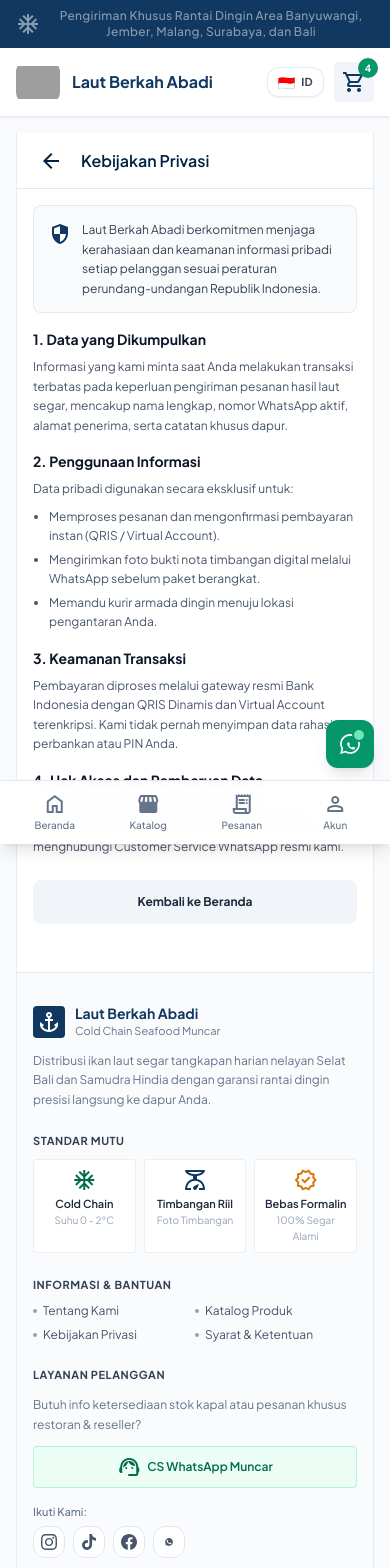
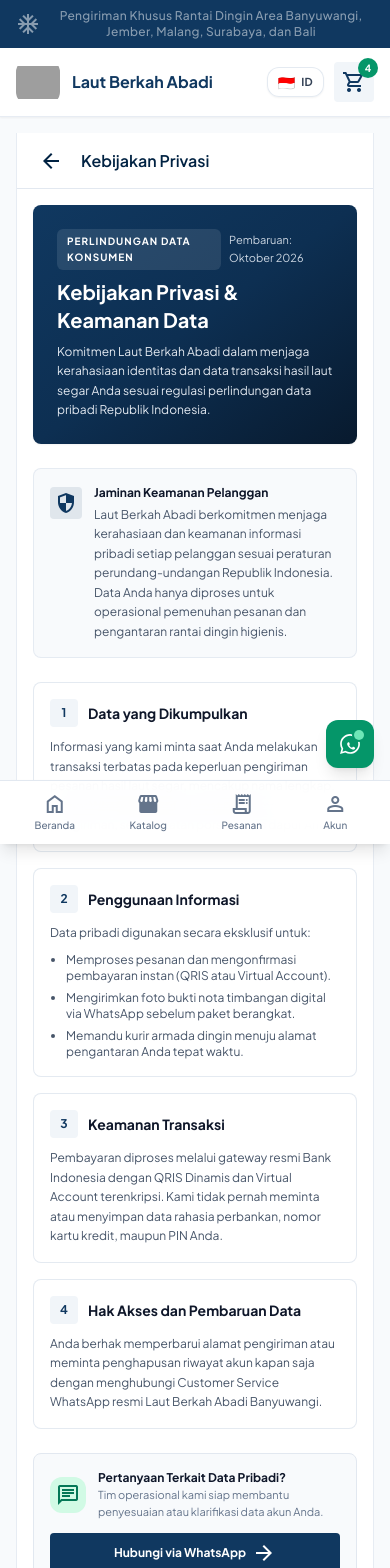
Before and after one commit to marhel28/jualikan-asin, a Nuxt app: page /kebijakan-privasi in a window 390 px wide. Shown: the top 1568 px of the page. Built offline with nearby package versions, Linux system fonts and the light colour scheme; grey boxes are pictures that could not be loaded.

Commit message:
feat(legal): responsive clean desktop & tablet view for privacy policy page

```diff
--- a/pages/kebijakan-privasi.vue
+++ b/pages/kebijakan-privasi.vue
@@ -24,10 +24,18 @@
 
 <template>
   <div class="bg-[#F8FAFC] text-slate-900 font-sans antialiased min-h-screen flex flex-col items-center">
-    <div class="w-full max-w-md bg-white min-h-screen flex flex-col border-x border-slate-200/80 shadow-none pb-24">
+    <!-- Desktop Breadcrumb (hidden on mobile) -->
+    <nav class="hidden md:flex w-full max-w-5xl lg:max-w-6xl px-6 pt-4 pb-2 items-center gap-2 text-xs text-slate-500">
+      <NuxtLink to="/" class="hover:text-[#103860] transition-colors">Beranda</NuxtLink>
+      <span class="text-slate-300">/</span>
+      <span class="text-slate-900 font-medium">Kebijakan Privasi</span>
+    </nav>
 
-      <!-- Top Navigation -->
-      <header class="sticky top-0 z-40 bg-white/95 backdrop-blur-md border-b border-slate-200 px-4 h-14 flex items-center justify-between">
+    <!-- Shell Container: mobile default, expanded responsive card on md+ -->
+    <div class="w-full max-w-md md:max-w-5xl lg:max-w-6xl bg-white min-h-screen md:min-h-0 flex flex-col border-x border-slate-200/80 md:border md:rounded-2xl md:my-6 shadow-none pb-24 md:pb-10 overflow-hidden">
+
+      <!-- Top Navigation (Mobile only, hidden on md+) -->
+      <header class="md:hidden sticky top-0 z-40 bg-white/95 backdrop-blur-md border-b border-slate-200 px-4 h-14 flex items-center justify-between">
         <div class="flex items-center gap-3">
           <button
             type="button"
@@ -42,53 +50,145 @@
       </header>
 
       <!-- Content -->
-      <main class="p-4 flex flex-col gap-4 text-xs text-slate-600 leading-relaxed">
-        <div class="bg-slate-50 border border-slate-200/80 rounded-xl p-3.5 flex items-start gap-2.5">
-          <span class="material-symbols-outlined text-[20px] text-[#103860] mt-0.5">security</span>
-          <p class="text-slate-700">
-            Laut Berkah Abadi berkomitmen menjaga kerahasiaan dan keamanan informasi pribadi setiap pelanggan sesuai peraturan perundang-undangan Republik Indonesia.
+      <main class="p-4 md:p-8 lg:p-10 flex flex-col gap-6 md:gap-8 text-xs text-slate-600 leading-relaxed">
+
+        <!-- Header Banner -->
+        <div class="p-6 md:p-8 rounded-xl bg-gradient-to-br from-[#103860] via-[#0d2f52] to-[#081a2e] text-white flex flex-col md:flex-row md:items-center justify-between gap-5 shadow-sm">
+          <div class="flex flex-col gap-2 max-w-2xl">
+            <div class="inline-flex items-center gap-2 self-start">
+              <span class="px-2.5 py-1 rounded-md bg-white/10 text-white text-[10px] font-bold tracking-widest uppercase">
+                Perlindungan Data Konsumen
+              </span>
+              <span class="text-[11px] text-slate-300">Pembaruan: Oktober 2026</span>
+            </div>
+            <h2 class="text-xl md:text-2xl font-bold text-white">Kebijakan Privasi & Keamanan Data</h2>
+            <p class="text-slate-200 text-xs md:text-sm leading-relaxed">
+              Komitmen Laut Berkah Abadi dalam menjaga kerahasiaan identitas dan data transaksi hasil laut segar Anda sesuai regulasi perlindungan data pribadi Republik Indonesia.
             </p>
           </div>
 
-        <div class="flex flex-col gap-2">
-          <h2 class="font-bold text-slate-900 text-sm">1. Data yang Dikumpulkan</h2>
-          <p>
-            Informasi yang kami minta saat Anda melakukan transaksi terbatas pada keperluan pengiriman pesanan hasil laut segar, mencakup nama lengkap, nomor WhatsApp aktif, alamat penerima, serta catatan khusus dapur.
+          <div class="hidden lg:flex flex-col gap-1.5 p-3.5 bg-white/10 backdrop-blur-xs rounded-xl border border-white/15 text-right shrink-0">
+            <span class="text-[11px] text-slate-300 font-medium">Standar Privasi</span>
+            <span class="text-sm font-bold text-emerald-400 flex items-center justify-end gap-1">
+              <span class="material-symbols-outlined text-[16px]">verified_user</span>
+              Terenkripsi & Aman
+            </span>
+            <span class="text-[10px] text-slate-300">Cold Chain Hub Muncar</span>
+          </div>
+        </div>
+
+        <!-- Ikhtisar Komitmen Keamanan -->
+        <div class="bg-slate-50 border border-slate-200/80 rounded-xl p-4 flex items-start gap-3">
+          <div class="w-8 h-8 rounded-lg bg-[#103860]/10 text-[#103860] flex items-center justify-center shrink-0 mt-0.5">
+            <span class="material-symbols-outlined text-[20px]">security</span>
+          </div>
+          <div class="flex flex-col gap-1">
+            <h3 class="text-xs md:text-sm font-bold text-slate-900">Jaminan Keamanan Pelanggan</h3>
+            <p class="text-slate-600 text-xs md:text-[13px] leading-relaxed">
+              Laut Berkah Abadi berkomitmen menjaga kerahasiaan dan keamanan informasi pribadi setiap pelanggan sesuai peraturan perundang-undangan Republik Indonesia. Data Anda hanya diproses untuk operasional pemenuhan pesanan dan pengantaran rantai dingin higienis.
+            </p>
+          </div>
+        </div>
+
+        <!-- Poin Kebijakan Grid: 1 Kolom Mobile, 2 Kolom Desktop -->
+        <div class="grid grid-cols-1 md:grid-cols-2 gap-4 md:gap-5">
+
+          <!-- Poin 1 -->
+          <div class="bg-white border border-slate-200/90 rounded-xl p-4 md:p-5 flex flex-col gap-2.5 shadow-2xs">
+            <div class="flex items-center gap-2.5">
+              <span class="w-7 h-7 rounded-lg bg-slate-100 flex items-center justify-center text-[#103860] font-bold text-xs shrink-0">
+                1
+              </span>
+              <h3 class="font-bold text-slate-900 text-sm">Data yang Dikumpulkan</h3>
+            </div>
+            <p class="text-slate-600 text-xs md:text-[13px] leading-relaxed">
+              Informasi yang kami minta saat Anda melakukan transaksi terbatas pada keperluan pengiriman pesanan hasil laut segar, mencakup nama lengkap, nomor WhatsApp aktif, alamat penerima pengiriman, serta catatan porsi khusus dapur Anda.
             </p>
           </div>
 
-        <div class="flex flex-col gap-2">
-          <h2 class="font-bold text-slate-900 text-sm">2. Penggunaan Informasi</h2>
-          <p>
+          <!-- Poin 2 -->
+          <div class="bg-white border border-slate-200/90 rounded-xl p-4 md:p-5 flex flex-col gap-2.5 shadow-2xs">
+            <div class="flex items-center gap-2.5">
+              <span class="w-7 h-7 rounded-lg bg-slate-100 flex items-center justify-center text-[#103860] font-bold text-xs shrink-0">
+                2
+              </span>
+              <h3 class="font-bold text-slate-900 text-sm">Penggunaan Informasi</h3>
+            </div>
+            <p class="text-slate-600 text-xs md:text-[13px] leading-relaxed">
               Data pribadi digunakan secara eksklusif untuk:
             </p>
-          <ul class="list-disc pl-4 space-y-1">
-            <li>Memproses pesanan dan mengonfirmasi pembayaran instan (QRIS / Virtual Account).</li>
-            <li>Mengirimkan foto bukti nota timbangan digital melalui WhatsApp sebelum paket berangkat.</li>
-            <li>Memandu kurir armada dingin menuju lokasi pengantaran Anda.</li>
+            <ul class="list-disc pl-4 space-y-1.5 text-slate-600 text-xs md:text-[13px]">
+              <li>Memproses pesanan dan mengonfirmasi pembayaran instan (QRIS atau Virtual Account).</li>
+              <li>Mengirimkan foto bukti nota timbangan digital via WhatsApp sebelum paket berangkat.</li>
+              <li>Memandu kurir armada dingin menuju alamat pengantaran Anda tepat waktu.</li>
             </ul>
           </div>
 
-        <div class="flex flex-col gap-2">
-          <h2 class="font-bold text-slate-900 text-sm">3. Keamanan Transaksi</h2>
-          <p>
-            Pembayaran diproses melalui gateway resmi Bank Indonesia dengan QRIS Dinamis dan Virtual Account terenkripsi. Kami tidak pernah menyimpan data rahasia perbankan atau PIN Anda.
+          <!-- Poin 3 -->
+          <div class="bg-white border border-slate-200/90 rounded-xl p-4 md:p-5 flex flex-col gap-2.5 shadow-2xs">
+            <div class="flex items-center gap-2.5">
+              <span class="w-7 h-7 rounded-lg bg-slate-100 flex items-center justify-center text-[#103860] font-bold text-xs shrink-0">
+                3
+              </span>
+              <h3 class="font-bold text-slate-900 text-sm">Keamanan Transaksi</h3>
+            </div>
+            <p class="text-slate-600 text-xs md:text-[13px] leading-relaxed">
+              Pembayaran diproses melalui gateway resmi Bank Indonesia dengan QRIS Dinamis dan Virtual Account terenkripsi. Kami tidak pernah meminta atau menyimpan data rahasia perbankan, nomor kartu kredit, maupun PIN Anda.
             </p>
           </div>
 
-        <div class="flex flex-col gap-2">
-          <h2 class="font-bold text-slate-900 text-sm">4. Hak Akses dan Pembaruan Data</h2>
-          <p>
-            Anda berhak memperbarui alamat pengiriman atau meminta penghapusan riwayat akun kapan saja dengan menghubungi Customer Service WhatsApp resmi kami.
+          <!-- Poin 4 -->
+          <div class="bg-white border border-slate-200/90 rounded-xl p-4 md:p-5 flex flex-col gap-2.5 shadow-2xs">
+            <div class="flex items-center gap-2.5">
+              <span class="w-7 h-7 rounded-lg bg-slate-100 flex items-center justify-center text-[#103860] font-bold text-xs shrink-0">
+                4
+              </span>
+              <h3 class="font-bold text-slate-900 text-sm">Hak Akses dan Pembaruan Data</h3>
+            </div>
+            <p class="text-slate-600 text-xs md:text-[13px] leading-relaxed">
+              Anda berhak memperbarui alamat pengiriman atau meminta penghapusan riwayat akun kapan saja dengan menghubungi Customer Service WhatsApp resmi Laut Berkah Abadi Banyuwangi.
             </p>
           </div>
 
-        <div class="pt-2">
+        </div>
+
+        <!-- Banner Bantuan / Kontak Layanan -->
+        <div class="bg-slate-50 border border-slate-200 rounded-xl p-4 md:p-5 flex flex-col sm:flex-row sm:items-center justify-between gap-3">
+          <div class="flex items-center gap-3">
+            <div class="w-9 h-9 rounded-full bg-emerald-100 text-emerald-700 flex items-center justify-center shrink-0">
+              <span class="material-symbols-outlined text-[20px]">chat</span>
+            </div>
+            <div>
+              <h4 class="text-xs md:text-sm font-bold text-slate-900">Pertanyaan Terkait Data Pribadi?</h4>
+              <p class="text-[11px] md:text-xs text-slate-500">Tim operasional kami siap membantu penyesuaian atau klarifikasi data akun Anda.</p>
+            </div>
+          </div>
+          <a
+            href="https://wa.me/6281234567890?text=Halo%20Laut%20Berkah%20Abadi,%20saya%20ingin%20bertanya%20mengenai%20kebijakan%20privasi%20data"
+            target="_blank"
+            rel="noopener noreferrer"
+            class="inline-flex items-center justify-center gap-1.5 px-4 py-2 bg-[#103860] hover:bg-[#0c2b4a] text-white text-xs font-bold rounded-lg transition-colors shrink-0"
+          >
+            <span>Hubungi via WhatsApp</span>
+            <span class="material-symbols-outlined text-[16px]">arrow_forward</span>
+          </a>
+        </div>
+
+        <!-- Tombol Aksi Navigasi -->
+        <div class="pt-2 flex flex-col sm:flex-row gap-3">
           <NuxtLink
             to="/"
-            class="w-full h-11 bg-slate-100 hover:bg-slate-200 text-slate-800 font-bold text-xs rounded-xl flex items-center justify-center gap-1.5 transition-all"
+            class="flex-1 h-11 bg-slate-100 hover:bg-slate-200 text-slate-800 font-bold text-xs rounded-xl flex items-center justify-center gap-1.5 transition-all"
           >
+            <span class="material-symbols-outlined text-[16px]">home</span>
             <span>Kembali ke Beranda</span>
+          </NuxtLink>
+          <NuxtLink
+            to="/katalog"
+            class="flex-1 h-11 bg-[#103860] hover:bg-[#0c2b4a] text-white font-bold text-xs rounded-xl flex items-center justify-center gap-1.5 transition-all"
+          >
+            <span class="material-symbols-outlined text-[16px]">storefront</span>
+            <span>Jelajahi Katalog Ikan Segar</span>
           </NuxtLink>
         </div>
       </main>
```
Lines whose indentation alone changed are shown as unchanged.
